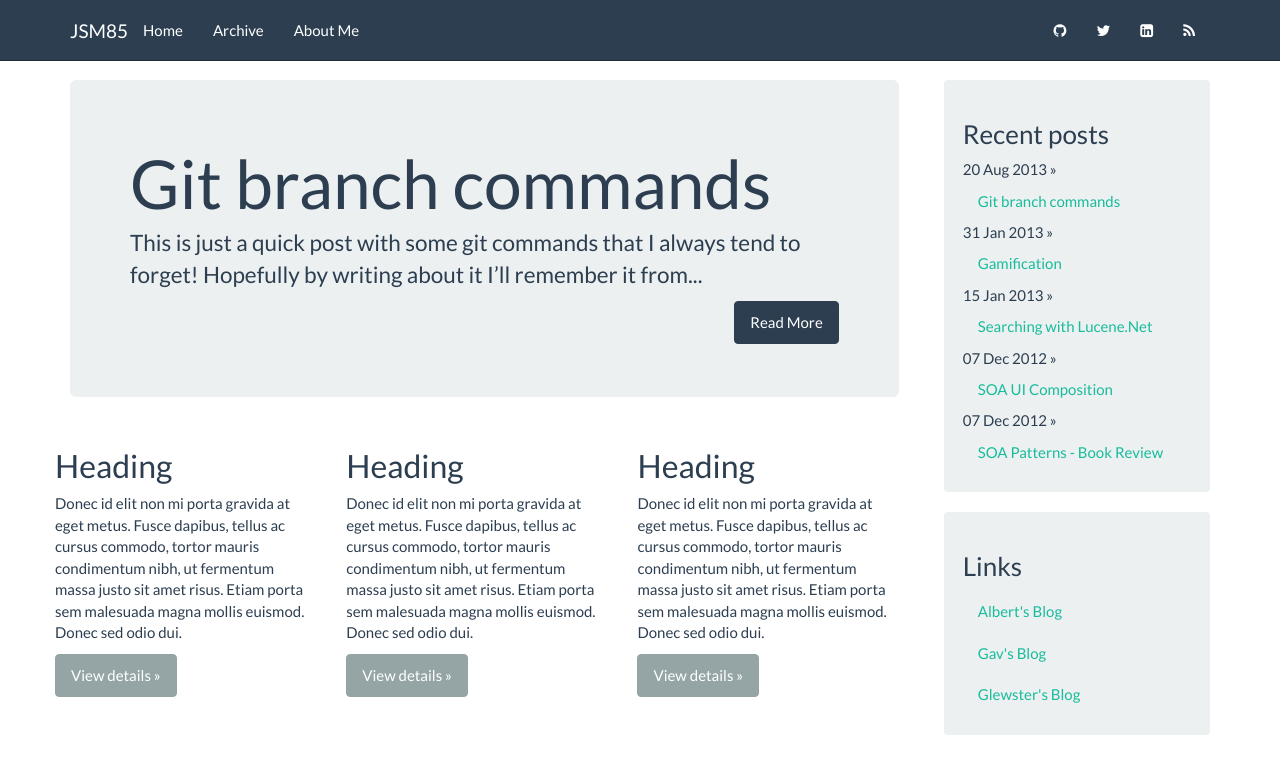
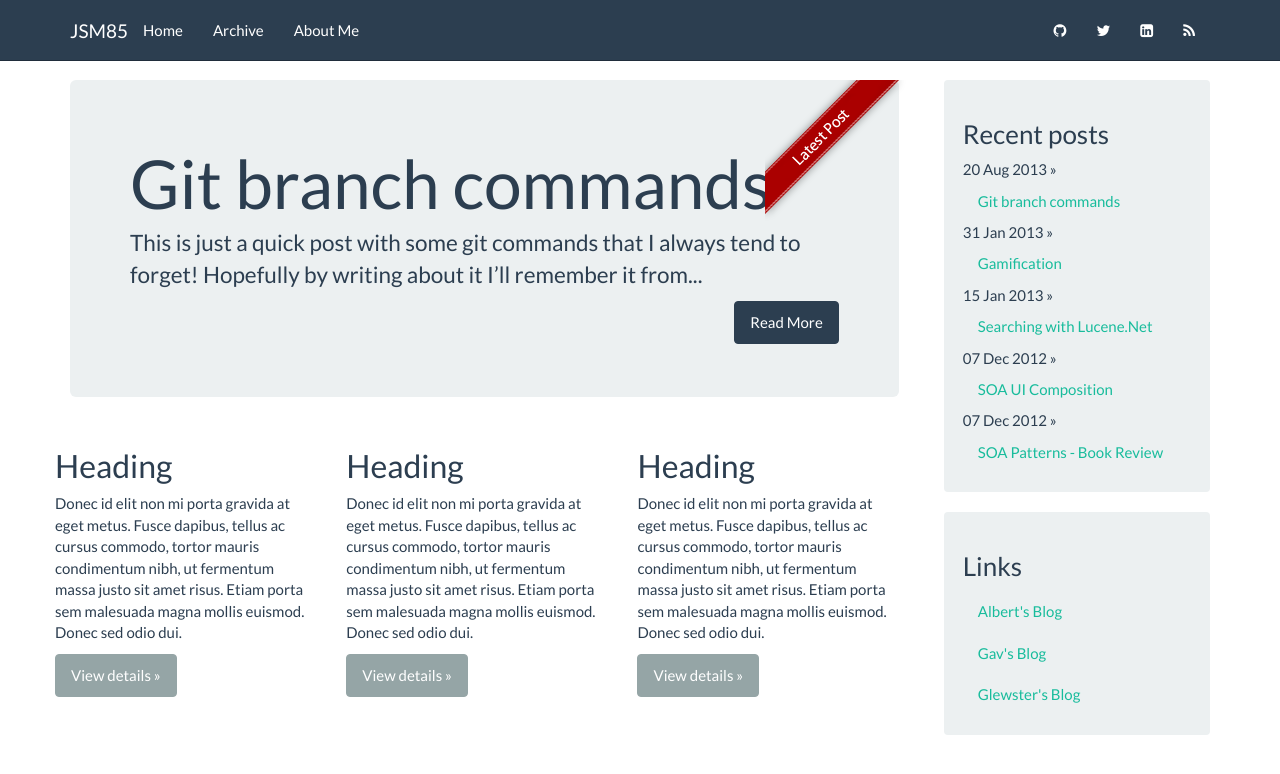
Before and after one commit to jsm85/jsm85.github.io, a Jekyll site: the page built from index.html, in a window 1280 px wide. Shown: the top 774 px of the page. Built offline with Jekyll 4.4.1, drawn with Linux system fonts in a browser that asks for light colours; Markdown is read by kramdown in place of the engine named in the settings.

Commit message:
added asset

```diff
--- a/index.html
+++ b/index.html
@@ -5,6 +5,7 @@ title: Blog
 
 <div class="col-xs-12 col-mid-8">
     <div class="jumbotron">
+	<img style="position: absolute; top: 0; right: 0; border: 0;" src="/assets/latest_post.png" alt="Latest Post">
     	{% for post in site.posts limit:1 %}
         <h1>{{ post.title }}</h1>
         <p>{{ post.content | truncatewords: 25 }}</p>
```
Also changed, not shown: assets/latest_post.png (added).
